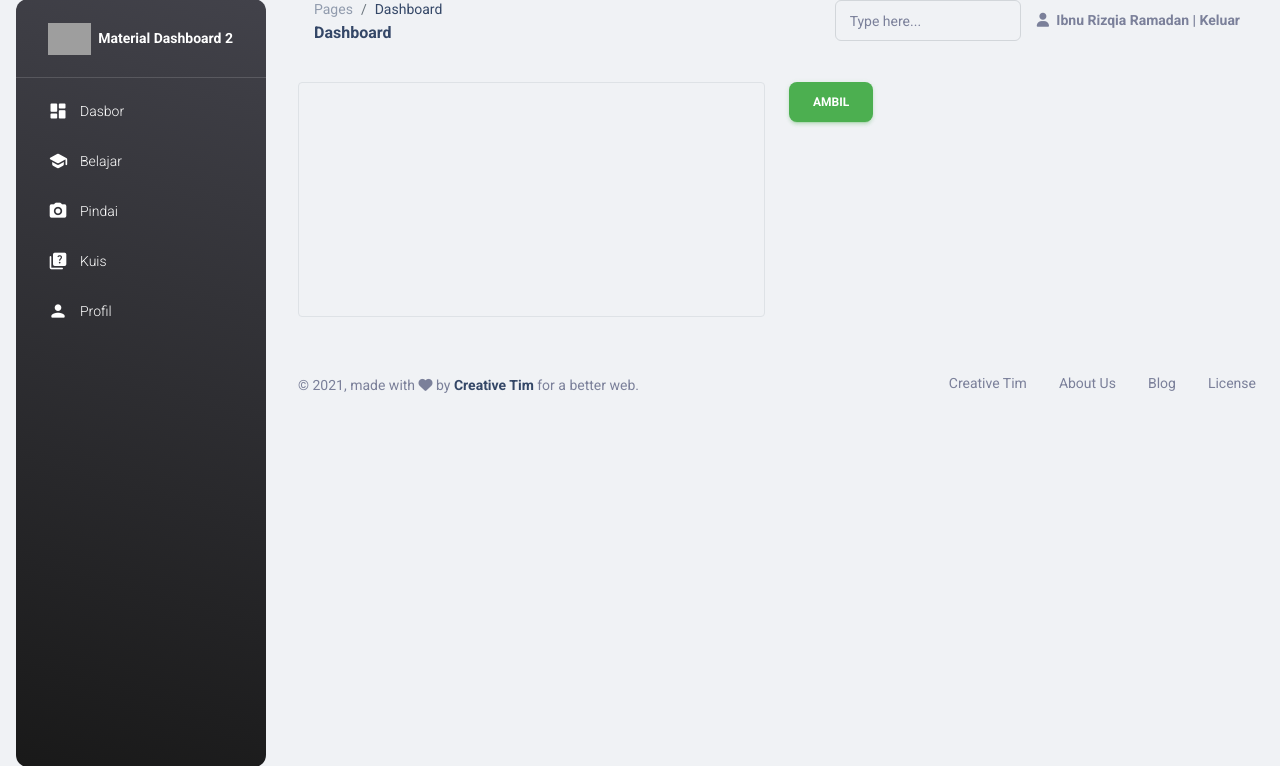
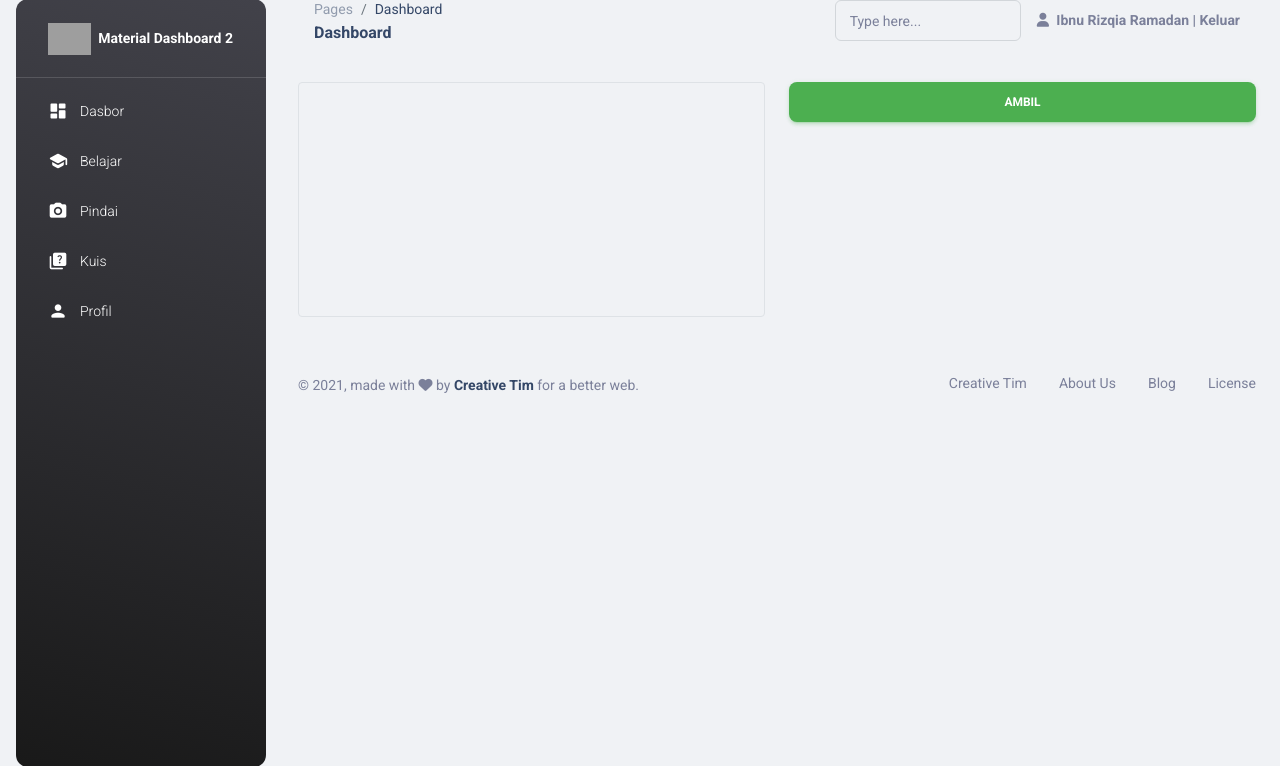
Before and after one commit to ibnurizqiaramadan/traffic-pixel, a CodeIgniter 4 app: the page made by web/app/Views/client/scan.php in a window 1280 px wide. Shown: the part 17-783 px from the top of the page. Run offline with PHP 8.4 and a stand-in for CodeIgniter, Linux system fonts and the light colour scheme; the template is opened without the code that fills it, so the values that code supplies are empty; some libraries are stand-ins or nearby versions; grey boxes are pictures that could not be loaded.

Commit message:
improve scan page

```diff
--- a/web/app/Views/client/scan.php
+++ b/web/app/Views/client/scan.php
@@ -10,10 +10,10 @@
         <canvas id="canvas" width="400" height="300" class="border rounded"></canvas>
     </div>
     <div class="col-xl-6 col-md-6 col-sm-12">
+        <button class="btn btn-success w-100" id="btnAmbilFoto">Ambil</button>
         <div id="hasilPredict">
             <!-- <p>Hasil : Stop</p> -->
         </div>
-        <button class="btn btn-success" id="btnAmbilFoto">Ambil</button>
     </div>
 </div>
 
```
